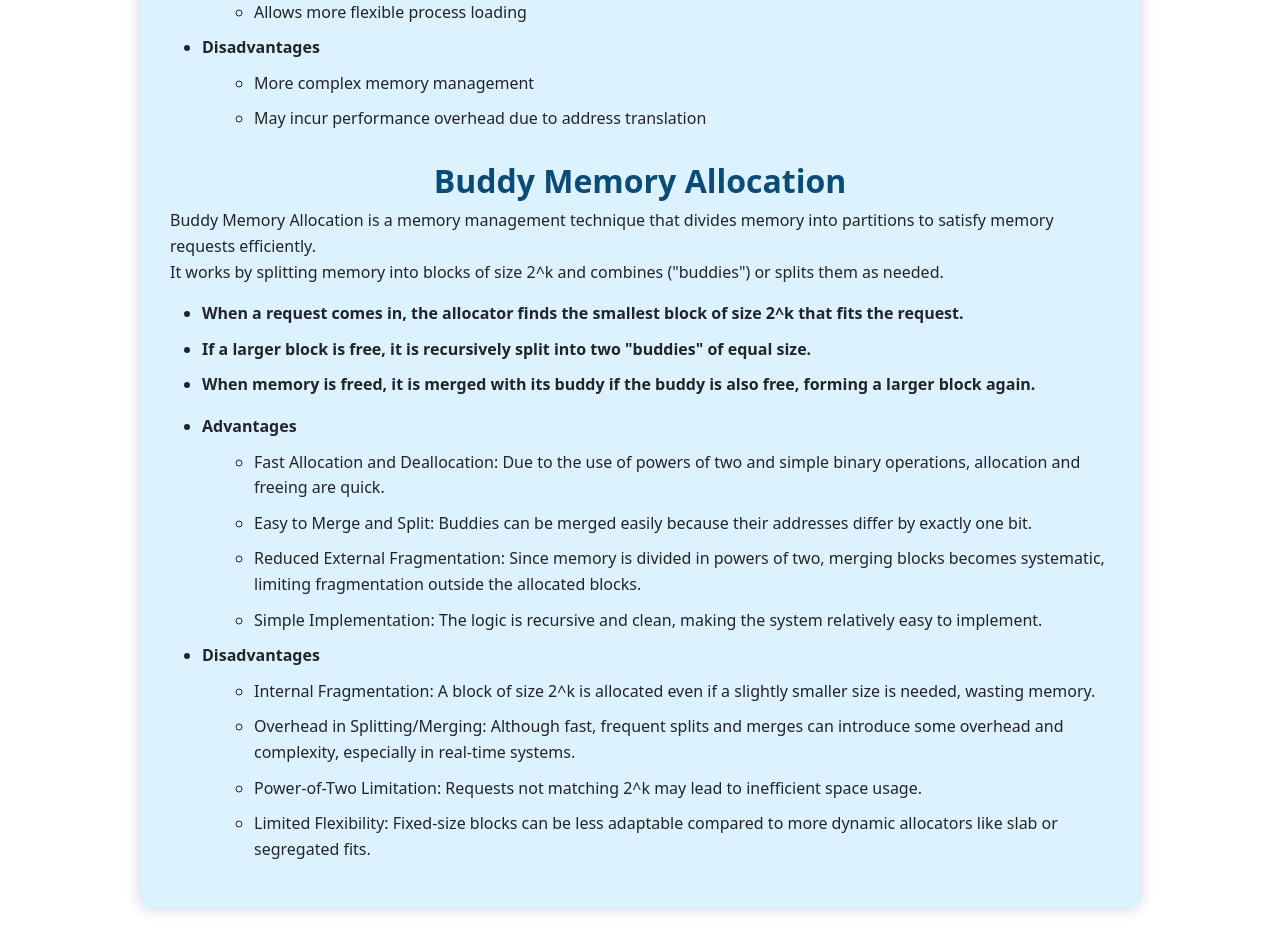
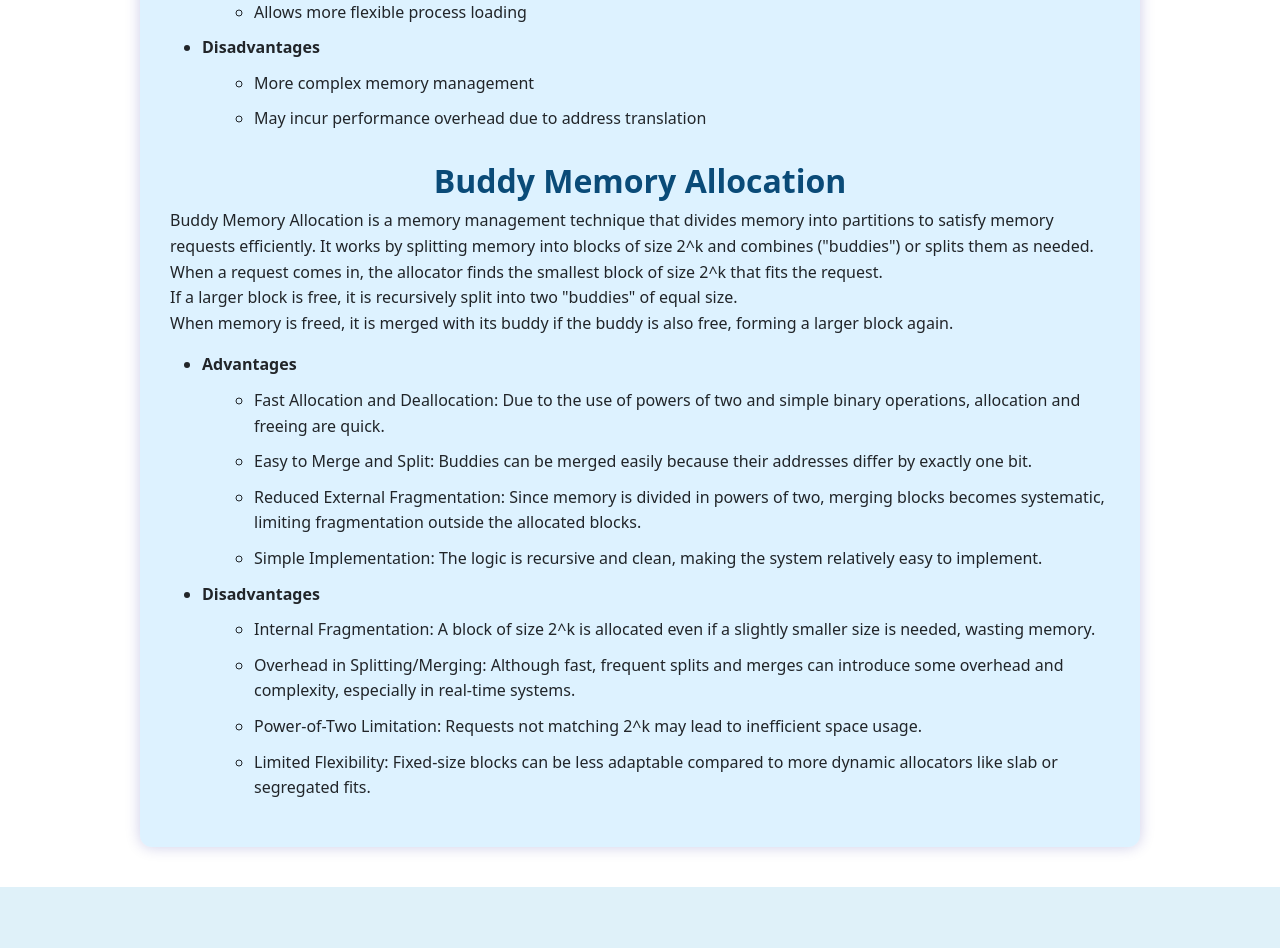
Before and after one commit to VarshiniAdurti28/OSLearn, a Flask app: page /memory-allocation in a window 1280 px wide; the page is wider, and only the part inside the window is pictured. Shown: the part 1221-2169 px from the top of that part. After the commit the page ends 2108 px from the top of that part, so only its background shows below. Run offline with Flask 2, Linux system fonts and the light colour scheme.

Commit message:
Update wiki.html

```diff
--- a/app/templates/memory_allocation/wiki.html
+++ b/app/templates/memory_allocation/wiki.html
@@ -115,15 +115,12 @@ Memory Allocation
 
     <h2>Buddy Memory Allocation</h2>
     <p>
-        Buddy Memory Allocation is a memory management technique that divides memory into partitions to satisfy memory requests efficiently. <br>
-        It works by splitting memory into blocks of size 2^k and combines ("buddies") or splits them as needed.
+        Buddy Memory Allocation is a memory management technique that divides memory into partitions to satisfy memory requests efficiently.
+        It works by splitting memory into blocks of size 2^k and combines ("buddies") or splits them as needed.<br>
+        When a request comes in, the allocator finds the smallest block of size 2^k that fits the request.<br>
+        If a larger block is free, it is recursively split into two "buddies" of equal size.<br>
+        When memory is freed, it is merged with its buddy if the buddy is also free, forming a larger block again.<br>
     </p>
-
-    <ul>
-        <li>When a request comes in, the allocator finds the smallest block of size 2^k that fits the request.</li>
-        <li>If a larger block is free, it is recursively split into two "buddies" of equal size.</li>
-        <li>When memory is freed, it is merged with its buddy if the buddy is also free, forming a larger block again.</li>
-    </ul>
 
     <ul>
         <li>Advantages</li>
```
